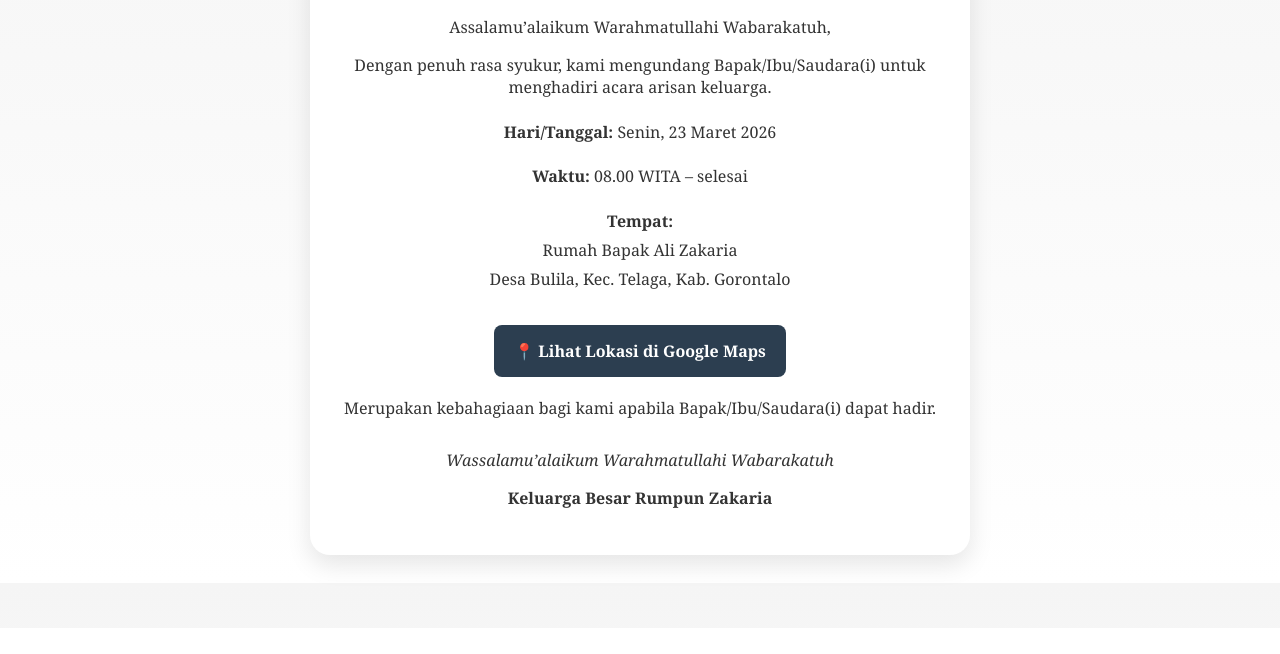
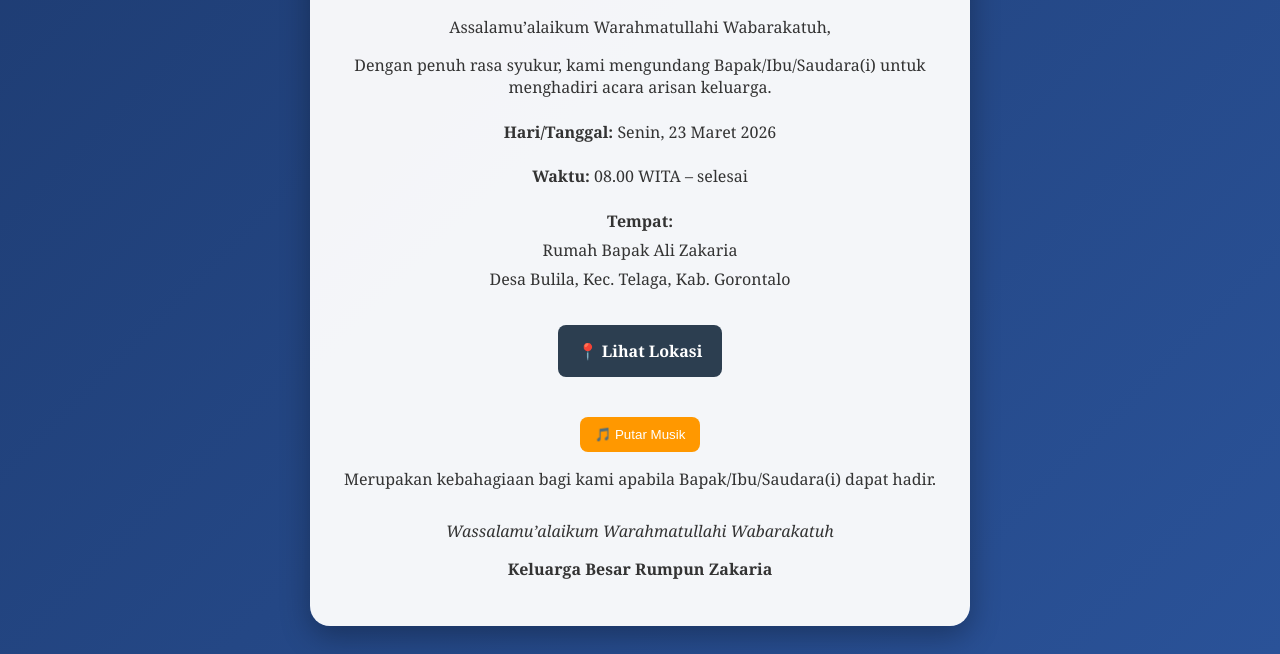
Before and after one commit to slametzakaria74/undangan-zakaria, a plain HTML site: page index.html in a window 1280 px wide. Shown: the part 172-826 px from the top of the page. Before the commit the page ends 800 px from the top, so only its background shows below. Drawn offline with Linux system fonts and the light colour scheme.

Commit message:
Update index.html

```diff
--- a/index.html
+++ b/index.html
@@ -8,19 +8,20 @@
 <style>
 body {
     font-family: 'Georgia', serif;
-    background: linear-gradient(to bottom, #f5f5f5, #ffffff);
+    background: linear-gradient(135deg, #1e3c72, #2a5298);
     text-align: center;
     padding: 20px;
-    color: #333;
+    color: #fff;
 }
 
 .card {
     max-width: 600px;
     margin: auto;
-    background: white;
+    background: rgba(255,255,255,0.95);
     padding: 30px;
     border-radius: 20px;
-    box-shadow: 0 10px 25px rgba(0,0,0,0.1);
+    box-shadow: 0 10px 30px rgba(0,0,0,0.3);
+    color: #333;
 }
 
 h1 {
@@ -47,6 +48,16 @@ h1 {
     background-color: #1a252f;
 }
 
+.music-btn {
+    margin-top: 20px;
+    padding: 10px 15px;
+    background: #ff9800;
+    color: white;
+    border: none;
+    border-radius: 8px;
+    cursor: pointer;
+}
+
 .footer {
     margin-top: 30px;
     font-style: italic;
@@ -55,6 +66,11 @@ h1 {
 </head>
 
 <body>
+
+<!-- Musik -->
+<audio id="musik" loop>
+    <source src="https://www.bensound.com/bensound-music/bensound-slowmotion.mp3" type="audio/mpeg">
+</audio>
 
 <div class="card">
     <h1>Undangan Arisan Keluarga</h1>
@@ -74,11 +90,13 @@ h1 {
         Rumah Bapak Ali Zakaria<br>
         Desa Bulila, Kec. Telaga, Kab. Gorontalo</p>
 
-        <!-- Tombol Maps -->
         <a class="button" href="https://maps.app.goo.gl/FCwVdp8WitmKRKeL8" target="_blank">
-            📍 Lihat Lokasi di Google Maps
+            📍 Lihat Lokasi
         </a>
     </div>
+
+    <!-- Tombol Musik -->
+    <button class="music-btn" onclick="toggleMusic()">🎵 Putar Musik</button>
 
     <p>
         Merupakan kebahagiaan bagi kami apabila
@@ -92,5 +110,17 @@ h1 {
     <p><b>Keluarga Besar Rumpun Zakaria</b></p>
 </div>
 
+<script>
+var musik = document.getElementById("musik");
+
+function toggleMusic() {
+    if (musik.paused) {
+        musik.play();
+    } else {
+        musik.pause();
+    }
+}
+</script>
+
 </body>
 </html>
```
